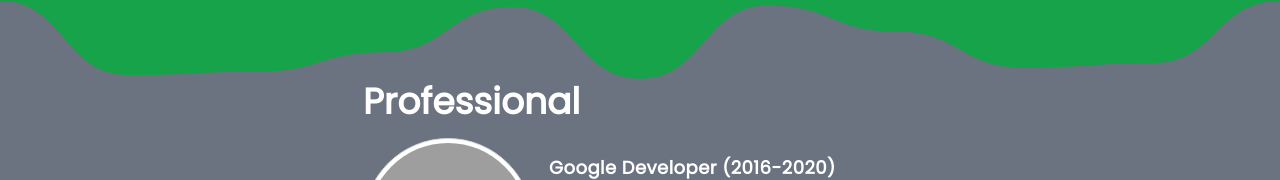
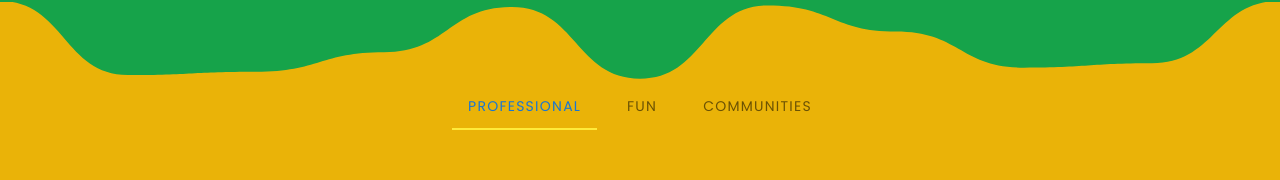
Before and after one commit to arjunpat/stkrs.me, a Vue app in the folder frontend/: page /#/wall in a window 1280 px wide. Shown: the part 835-1015 px from the top of the page. Built offline with nearby package versions, Linux system fonts and the light colour scheme; grey boxes are pictures that could not be loaded.

Commit message:
Tab View for Wall.vue
jonathan is a cheat code

```diff
--- a/frontend/src/views/Discover.vue
+++ b/frontend/src/views/Discover.vue
@@ -1,19 +1,19 @@
 <template>
   <div class="tw-justify-center tw-h-full tw-bg-red-400">
     <div class="tw-p-4 tw-max-w-6xl tw-m-auto tw-h-full tw-space-y-8">
-      <h1 class="tw-text-6xl tw-font-bold tw-place-content-center text-center">Discover Page</h1>
+      <h1 class="tw-text-white tw-text-6xl tw-font-bold tw-place-content-center text-center">Discover Page</h1>
       <Search holder="Search StkrWalls..."></Search>
       <div class="tw-flex">
-        <h1 class="tw-text-5xl tw-font-bold">Popular Stkr Walls of the Day</h1>
+        <h1 class="tw-text-white tw-text-5xl tw-font-bold">Popular Stkr Walls of the Day</h1>
       </div>
-      <ProfileImage class="tw-mr-20"
+      <ProfileImage class="tw-mr-20 tw-text-white "
           v-for="item, i in popularSouls"
           :key="i"
           v-bind="item" />
       <div>
-        <h1 class="tw-text-5xl tw-font-bold"> Meet Someone New!</h1>
+        <h1 class="tw-text-white tw-text-5xl tw-font-bold"> Meet Someone New!</h1>
       </div>
-      <ProfileImage class="tw-mr-20"
+      <ProfileImage class="tw-mr-20 tw-text-white"
           v-for="item, i in discover"
           :key="i"
           v-bind="item" />
--- a/frontend/src/views/Wall.vue
+++ b/frontend/src/views/Wall.vue
@@ -36,10 +36,53 @@
         </div>
       </PaintDripSection>
 
-      <div class="tw-bg-gray-500 tw-bg-red-700 tw-bg-orange-600" />
+      <!-- <div class="tw-p-4 tw-mt-24">
+      <div class="tw-text-3xl tw-font-medium tw-mb-4">Friends</div>
+      <div
+        v-for="friend, i in friends"
+        :key="i"
+        class="tw-flex"
+      >
+        <ProfileImage
+          class="tw-mr-4"
+          :src="friend.pic"
+          :width="100"
+        />
+        <div class="tw-self-center">
+          <div class="tw-font-semibold tw-text-lg">{{ friend.username }}</div>
+        </div>
+      </div>
+    </div> -->
+
+      <!-- <div class="tw-bg-yellow-500 tw-bg-red-700 tw-bg-orange-600" />
       <template v-for="category, i in Object.keys(categories)">
+        <PaintDripSection :key="i" :color="categories[category].color"> -->
+
+      <PaintDripSection :color="tabColor"  >
+        <v-tabs
+          id="tabGroup"
+          v-model="tab"
+          centered
+          :background-color="`var(--${tabColor})`"
+        >
+          <v-tabs-slider color="yellow"></v-tabs-slider>
+          <v-tab
+            v-for="category in Object.keys(categories)"
+            :key="category"
+            class="tabsbarstuff"
+          >
+            {{ category }}
+          </v-tab>
+        </v-tabs>
+
+
+        <v-tabs-items continuous v-model="tab" class="tabItemGroup tw-w-screen">
+          <v-tab-item
+            v-for="(category, i) in Object.keys(categories)"
+            :key="category"
+            active-class="tabstuff"
+          >
             <PaintDripSection :key="i" :color="categories[category].color">
-
                 <div class="tw-text-4xl tw-font-semibold tw-mb-4 tw-text-white">{{ category }}</div>
                   <div class="tw-space-y-4">
                     <div
@@ -60,33 +103,20 @@
                     </div>
                   </div>
                   </PaintDripSection>
-      </template>
+          </v-tab-item>
+        </v-tabs-items>
+
+        </PaintDripSection>
+        </div>
   </div>
 
-    <!--<div class="tw-p-4 tw-mt-24">
-      <div class="tw-text-3xl tw-font-medium tw-mb-4">Friends</div>
-      <div
-        v-for="friend, i in friends"
-        :key="i"
-        class="tw-flex"
-      >
-        <ProfileImage
-          class="tw-mr-4"
-          :src="friend.pic"
-          :width="100"
-        />
-        <div class="tw-self-center">
-          <div class="tw-font-semibold tw-text-lg">{{ friend.username }}</div>
-        </div>
-      </div>
-    </div>-->
-  </div>
 </template>
 
 <script>
 import Sticker from '@/components/Sticker'
 import ProfileImage from '@/components/ProfileImage'
 import PaintDripSection from '@/components/PaintDripSection'
+import PaintDrip from '@/components/PaintDrip.vue'
 
 export default {
   name: 'Wall',
@@ -95,13 +125,18 @@ export default {
     PaintDripSection,
     ProfileImage,
     Sticker,
+    PaintDrip
 },
 
   data: () => ({
     username: 'Sounds',
+    tabColor: '',
     id: '0x1BvBMSEYstWetqTFn5Au4m4GFg7xJaNVN2',
     profilePic: 'https://lh3.googleusercontent.com/gxfnxG53rQYUNh6_fOiJ-H3g_vPF0OH2m3_3eMrwL5eTKzn0YVjqulzC6dmL4kQIVPx4mWR_dOHUbZ2QXGiuoJeI4gX730_inVAvUw=w343',
 
+    tab: null,
+
+        text: 'Lorem ipsum dolor sit amet, consectetur adipiscing elit, sed do eiusmod tempor incididunt ut labore et dolore magna aliqua. Ut enim ad minim veniam, quis nostrud exercitation ullamco laboris nisi ut aliquip ex ea commodo consequat.',
     stickers: {
       'asdf': {
         name: 'Google Developer (2016-2020)',
@@ -149,8 +184,13 @@ export default {
 
     pinned: ['asdf', 'abcd', 'ncie'],
 
+    categoryOrders: {
+      category1: 'Professional',
+      category2: 'Fun',
+      category3: 'Communities'
+    },
     categoryColors: {
-      'Professional': 'gray-500',
+      'Professional': 'yellow-500',
       'Fun': 'orange-600',
       'Communities': 'red-700',
     },
@@ -190,6 +230,25 @@ export default {
     },
   },
 
+  watch: {
+    tab : {
+      immediate: false,
+      handler(val) {
+        this.tabColor=Object.values(this.categories)[this.tab].color;
+        // console.log(this.tab);
+        // console.log(key);
+
+        // console.log(this.categories);
+        // console.log(this.categories[key].color)
+        console.log("hi", Object.values(this.categories)[this.tab].color);
+      }
+
+    },
+
+
+
+  },
+
   methods: {
     togglePin(stickerId) {
       if (this.isPinned(stickerId)) {
@@ -204,3 +263,24 @@ export default {
   },
 }
 </script>
+
+<style>
+#tabsholder .tabsbarstuff {
+  width: 100% !important;
+}
+
+#tabsholder .tabstuff {
+  width: 100% !important;
+
+  height: 100% !important;
+}
+
+#tabsholder .mytabs {
+  width: 100% !important;
+  background-color: black !important;
+}
+
+
+
+
+</style>
```
Lines whose indentation alone changed are shown as unchanged.
